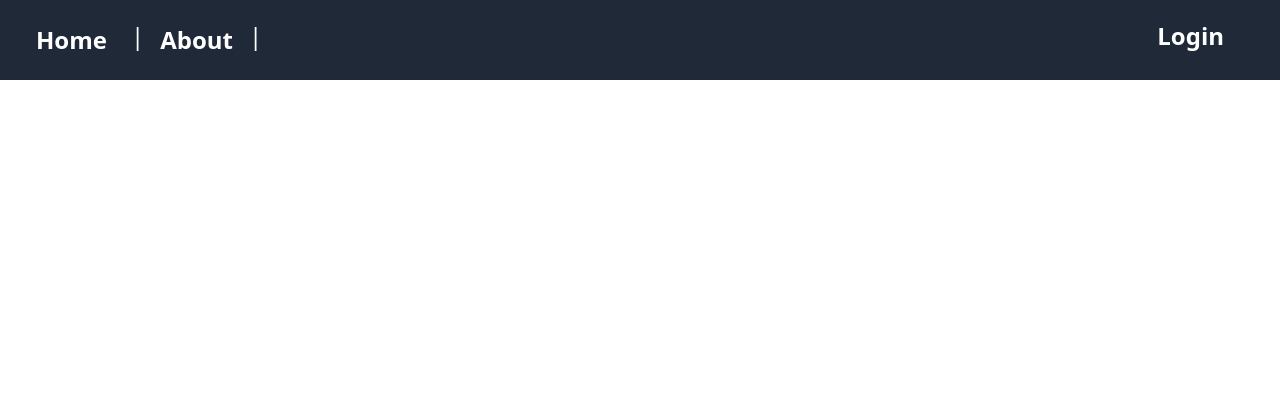
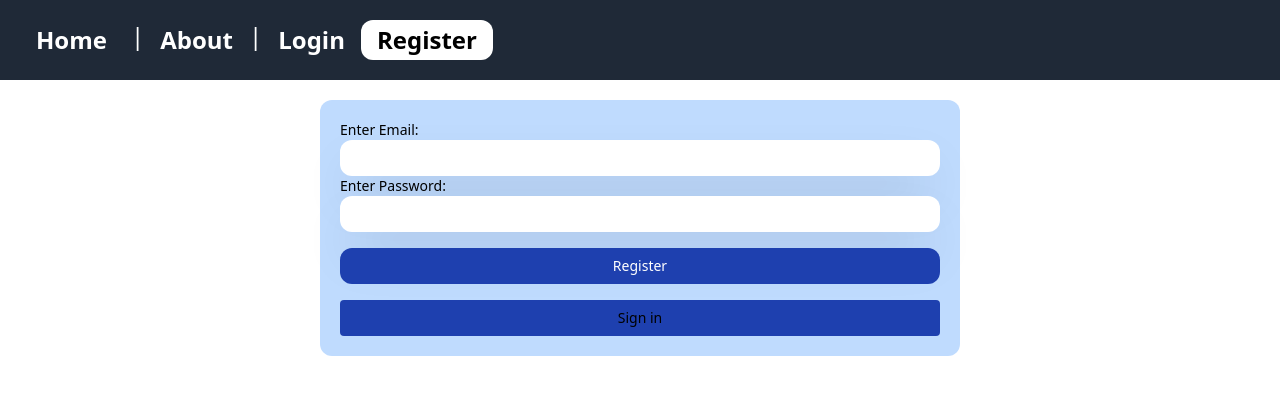
Before and after one commit to AkumuJey/healthbio, a Vue app: page /signUp in a window 1280 px wide. Shown: the top 394 px of the page. Built offline with nearby package versions, Linux system fonts and the light colour scheme.

Commit message:
Sign in and Registration authentication

```diff
--- a/package.json
+++ b/package.json
@@ -10,10 +10,12 @@
     "@braid/vue-formulate": "^2.5.3",
     "autoprefixer": "^10",
     "core-js": "^3.8.3",
+    "firebase": "^9.14.0",
     "postcss": "^8",
     "tailwindcss": "^3",
     "vue": "^3.2.13",
-    "vue-router": "^4.0.3"
+    "vue-router": "^4.0.3",
+    "vuex": "^4.0.2"
   },
   "devDependencies": {
     "@vue/cli-plugin-babel": "~5.0.0",
--- a/src/App.vue
+++ b/src/App.vue
@@ -3,7 +3,8 @@
       <nav class="bg-gray-800 text-2xl text-white text-center p-5 sticky top-0 w-screen flex flex-row">
         <router-link :to="{ name: 'home' }" class="font-bold mr-2 px-4 py-1 rounded-xl" >Home</router-link> |
         <router-link :to="{ name: 'about' }" class="font-bold mx-2 px-2 py-1 rounded-xl">About</router-link> |
-        <button class="fixed right-5 mx-10 sm:mx-5"><router-link :to="{ name: 'login' }" class="font-bold px-4 py-1 rounded-xl">Login</router-link> </button>
+        <router-link :to="{ name: 'login' }" class="font-bold px-4 py-1 rounded-xl">Login</router-link>
+        <router-link :to="{ name: 'signUp' }" class="font-bold px-4 py-1 rounded-xl">Register</router-link>
       </nav>
       <router-view />
     </div>
--- a/src/components/PatientDetails.vue
+++ b/src/components/PatientDetails.vue
@@ -1,11 +1,11 @@
 <template>
-  <div>
-    <div></div>
-  </div>
+
 </template>
 
-<script setup>
+<script>
+export default {
 
+}
 </script>
 
 <style>
--- /dev/null
+++ b/src/firebase/index.js
@@ -0,0 +1,19 @@
+
+import { initializeApp } from "firebase/app"
+import { getAuth } from "firebase/auth"
+import 'firebase/compat/auth'
+import 'firebase/compat/firestore'
+
+const firebaseConfig = {
+  apiKey: "AIzaSyBM9tULdFzQbNnPaqbNahwKR5LYgr7yF6Y",
+  authDomain: "health-bio.firebaseapp.com",
+  projectId: "health-bio",
+  storageBucket: "health-bio.appspot.com",
+  messagingSenderId: "489449702574",
+  appId: "1:489449702574:web:1b65f4ec20be14a950993f"
+};
+
+
+const app = initializeApp(firebaseConfig)
+
+const auth = getAuth(app)
--- a/src/router/index.js
+++ b/src/router/index.js
@@ -1,5 +1,6 @@
 import { createRouter, createWebHistory } from 'vue-router'
 import HomeView from '../views/HomeView.vue'
+import SignUp from '../views/SignUp.vue'
 
 const routes = [
   {
@@ -10,18 +11,19 @@ const routes = [
   {
     path: '/about',
     name: 'about',
-    // route level code-splitting
-    // this generates a separate chunk (about.[hash].js) for this route
-    // which is lazy-loaded when the route is visited.
-    component: () => import(/* webpackChunkName: "about" */ '../views/AboutView.vue')
+
+    component: () => import('../views/AboutView.vue')
   },
   {
     path: '/login',
     name: 'login',
-    // route level code-splitting
-    // this generates a separate chunk (about.[hash].js) for this route
-    // which is lazy-loaded when the route is visited.
-    component: () => import(/* webpackChunkName: "about" */ '../views/Login.vue')
+
+    component: () => import( '../views/Login.vue')
+  },
+  {
+    path: '/signUp',
+    name: 'signUp',
+    component: SignUp
   }
 ]
 
--- /dev/null
+++ b/src/store/index.js
@@ -0,0 +1,29 @@
+import { createStore } from "vuex";
+
+export default createStore({
+    state: {
+        user: null
+    },
+    mutations: {
+        SET_USER (state, user) {
+            state.user = user
+        },
+        CLEAR_user(state) {
+            state.user = null
+        }
+    },
+    actions: {
+        async login({ commit }, details){
+
+        },
+        async logout({ commit }){
+
+        },
+        async register({ commit }) {
+
+        }
+    },
+    modules: {
+
+    }
+})
--- a/src/views/HomeView.vue
+++ b/src/views/HomeView.vue
@@ -1,6 +1,6 @@
 <template>
  <div class="w-full h-full">
-    <div class="bg-blue-200 w-72 p-3" @submit.prevent="bodyMassIndex">
+    <div class="bg-blue-200 w-1/3 mx-auto p-3" @submit.prevent="bodyMassIndex" v-if="!patientDetails">
         <form class="">
             <fieldset class="p-2">
                 <legend class="top-0 left-40 border border-l-2 border-l-black border-r-2 border-r-black p-1 bg-white rounded">Body Mass Index</legend>
@@ -12,19 +12,23 @@
             <fieldset class="p-2">
                 <legend class="top-0 left-40 border border-l-2 border-l-black border-r-2 border-r-black p-1 bg-white rounded">Vitals</legend>
                     <label class="" for="temp">Temprature (°C)</label>
-                    <input type="number" name="temp" id="temp" v-model="temp" min="30" max="45" step="0.1" required class="w-full p-2 rounded">
+                    <input v-model="temp" type="number" name="temp" id="temp" min="30" max="45" step="0.1" required class="w-full p-2 rounded">
                     <label class="" for="systolic">Systolic Blood Pressure</label>
-                    <input type="number" name="systolic" min="40" max="250" step="10" id="systolic" v-model="systolic"  required class="w-full p-2 rounded">
+                    <input v-model="systolic" type="number" name="systolic" min="40" max="250" step="1" id="systolic" required class="w-full p-2 rounded">
                     <label class="" for="diastolic">Diastolic Blood Pressure</label>
-                    <input type="number" name="diastolic" min="30" max="150" step="10" id="diastolic" v-model="diastolic"  required class="w-full p-2 rounded">
+                    <input v-model="diastolic" type="number" name="diastolic" min="30" max="150" step="1" id="diastolic" required class="w-full p-2 rounded">
                     <label class="" for="breathingRate">Breathing Rate</label>
-                    <input type="number" name="breathingRate" min="30" max="150" step="10" id="breathingRate" v-model="breathingRate"  required class="w-full p-2 rounded">
+                    <input v-model="breathingRate" type="number" name="breathingRate" min="0" max="100" step="1" id="breathingRate"  required class="w-full p-2 rounded">
             </fieldset>
             <input type="submit" :value="fBmi" class="bg-blue-600 py-1 px-2 rounded block mx-auto">
         </form>
     </div>
-    <div v-if="patientDetails">
+    <div v-if="patientDetails" class="bg-slate-200 p-4 mx-auto">
         <p>Body Mass Index: {{ BMI }} kg/m<sup>2</sup></p>
+        <p>Temprature - {{ temp }} °C</p>
+        <p>Breathing Rate - {{ breathingRate }} bpm</p>
+        <p>Blood Pressure is - {{ systolic }}/{{ diastolic }} mmHg</p>
+        <button @click="(patientDetails = false)" class="bg-blue-800 p-2 rounded-xl">Update Details</button>
     </div>
  </div>
 </template>
@@ -39,6 +43,10 @@ const patientDetails = ref(false)
 
 const weight = ref(null)
 const height = ref(null)
+const temp = ref(null)
+const breathingRate = ref(null)
+const systolic = ref(null)
+const diasolic = ref(null)
 
 
 const BMI = ref(0)
--- a/src/views/Login.vue
+++ b/src/views/Login.vue
@@ -1,15 +1,14 @@
 <template>
     <div class="grid h-full w-full bg-white">
-        <div class="w-inline-grid sm:w-1/2 mx-auto rounded-3xl text-sm">
-          <form action="#" class="bg-blue-200 p-5 rounded-xl">
+      <div class="w-inline-grid sm:w-1/2 mx-auto rounded-3xl text-sm mt-5">
+        <form id="signin-form" @submit.prevent="" class="bg-blue-200 p-5 rounded-xl">
           <label for="email" class="">Enter Email:</label>
           <input type="email" name="email" id="email" class="w-full rounded-xl shadow-2xl focus:outline-none p-2">
           <label for="password" class="">Enter Password:</label>
           <input type="password" name="password" id="password" class="w-full rounded-xl shadow-2xl focus:outline-none p-2">
-            <button type="submit" class="bg-blue-800 hover:bg-blue-600 p-2 w-full my-4 rounded-xl text-white">Sign In</button>
+          <button type="submit" class="bg-blue-800 hover:bg-blue-600 p-2 w-full my-4 rounded-xl text-white">Login</button>
           <div class="grid grid-flow-col text-white">
-              <button class="bg-blue-800 hover:bg-blue-600 px-2 py-1 rounded-xl self-start">Forgot Password</button>
-              <button class="bg-blue-800 hover:bg-blue-600 px-2 py-1 rounded-xl place-self-end">Sign Up</button>
+            <router-link  class="p-2 text-center block bg-blue-800 hover:bg-blue-600 rounded-xl text-white" :to="{name : 'signUp'}">Register</router-link>
           </div>
         </form>
       </div>
--- /dev/null
+++ b/src/views/SignUp.vue
@@ -0,0 +1,43 @@
+<template>
+  <div class="w-full h-full">
+      <div class="w-inline-grid sm:w-1/2 mx-auto rounded-3xl text-sm">
+        <form @submit.prevent="signupRequest" class="bg-blue-200 p-5 rounded-xl mt-5">
+          <label for="email" class="">Enter Email:</label>
+          <input v-model="email" type="email" name="email" id="email" class="w-full rounded-xl shadow-2xl focus:outline-none p-2">
+          <label for="password" class="">Enter Password:</label>
+          <input v-model="password" type="password" name="password" id="password" class="w-full rounded-xl shadow-2xl focus:outline-none p-2">
+          <button type="submit" class="bg-blue-800 hover:bg-blue-600 p-2 w-full my-4 rounded-xl text-white">Register</button>
+          <div class="">
+            <router-link :to="{ name: 'login' }" class="p-2 text-center block bg-blue-800 hover:bg-blue-600 rounded">Sign in</router-link>
+          </div>
+        </form>
+      </div>
+  </div>
+</template>
+
+<script setup>
+import { createUserWithEmailAndPassword } from "@firebase/auth";
+import { ref } from "@vue/reactivity";
+import firebase from 'firebase/compat/app'
+import { Auth } from "@firebase/auth";
+import { async } from "@firebase/util";
+
+const email = ref('');
+const password = ref('')
+const signupRequest = () => {
+   firebase.auth().createUserWithEmailAndPassword(email.value, password.value).then(
+    () => {
+        alert('Registered Successfully!')
+    },
+    (err) => {
+        alert(`Error - ${err.message}`)
+    }
+   )
+}
+
+
+</script>
+
+<style>
+
+</style>
```
Also changed, not shown: 1 other file (tests, documents, lock files or other folders). Lines whose indentation alone changed are shown as unchanged.
